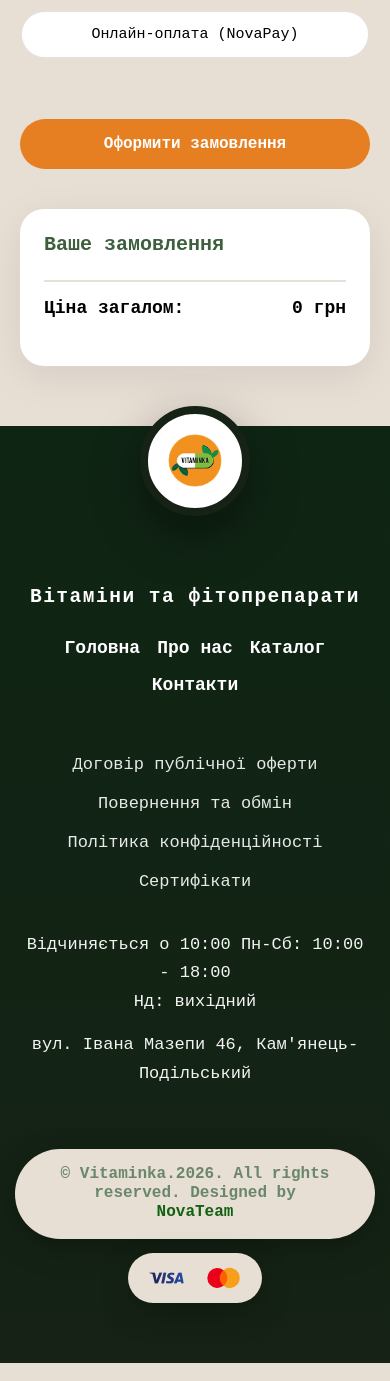
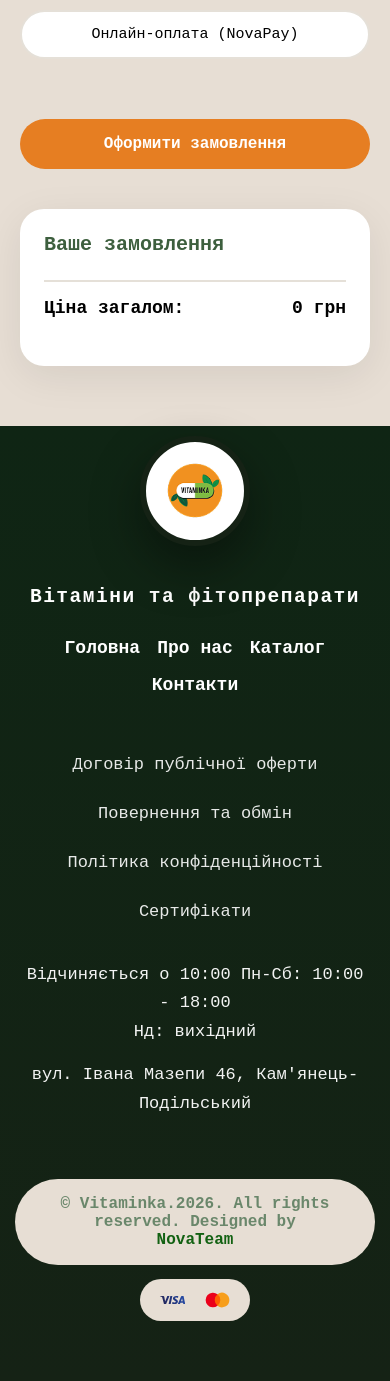
Before and after one commit to AlterEnok/taverna-karpath, a React (Vite) app: page /taverna-karpath/checkout in a window 390 px wide. Shown: the part 960-2341 px from the top of the page. Built offline with nearby package versions, Linux system fonts and the light colour scheme; a web font is replaced by a local one.

Commit message:
fixing footer...again

```diff
--- a/src/App.css
+++ b/src/App.css
@@ -1,10 +1,7 @@
-* {
-  margin: 0;
-  padding: 0;
-  box-sizing: border-box;
-}
-
 body {
   background: #242424;
+  overflow-x: hidden;
+  max-width: 100%;
+  position: relative;
   font-family: system-ui, Arial, sans-serif;
 }
--- a/src/components/Footer/Footer.css
+++ b/src/components/Footer/Footer.css
@@ -3,8 +3,6 @@
     color: var(--white);
     padding: clamp(140px, 12vw, 200px) 20px 70px;
     position: relative;
-
-
 }
 
 .footer-container {
@@ -17,24 +15,31 @@
 .footer-logo-wrapper {
     position: absolute;
     top: -230px;
-    left: 0;
-    right: 0;
-    display: flex;
-    justify-content: center;
+    /* ✅ как у тебя было */
+    left: 50%;
+    transform: translateX(-50%);
+    /* ✅ возвращаем, но фиксируем баг ниже */
+
+    width: max-content;
+    /* 🔥 КЛЮЧЕВОЙ ФИКС */
     z-index: 5;
 }
 
 .footer-logo-circle {
     width: clamp(110px, 11vw, 150px);
     height: clamp(110px, 11vw, 150px);
+
     background: var(--white);
     border-radius: 50%;
+
     display: flex;
     align-items: center;
     justify-content: center;
 
     box-shadow: 0 20px 50px rgba(0, 0, 0, 0.4);
-    border: 8px solid #152215;
+
+    border: 6px solid #152215;
+    /* 🔥 было 8px → давало overflow */
 }
 
 .footer-logo {
@@ -70,7 +75,6 @@
     color: var(--white);
     text-decoration: none;
     position: relative;
-    transition: 0.3s;
 }
 
 .footer-nav-link::after {
@@ -111,7 +115,6 @@
     font-size: 17px;
     color: rgba(255, 255, 255, 0.9);
     text-decoration: none;
-    transition: 0.3s;
 }
 
 .footer-link-small:hover {
@@ -129,9 +132,7 @@
     font-size: 17px;
     line-height: 1.7;
     color: rgba(255, 255, 255, 0.95);
-
     word-break: break-word;
-    /* 🔥 фикс переполнения */
 }
 
 .footer-address {
@@ -143,14 +144,9 @@
     display: flex;
     align-items: center;
     justify-content: center;
-
     gap: clamp(16px, 2vw, 30px);
-
-    width: 100%;
     flex-wrap: wrap;
-
     margin-top: 40px;
-    /* 🔥 вместо top */
 }
 
 /* COPYRIGHT */
@@ -160,14 +156,11 @@
     padding: 16px 36px;
     max-width: 100%;
     text-align: center;
-
-    box-shadow: 0 10px 30px rgba(0, 0, 0, 0.25);
 }
 
 .footer-copyright {
     font-weight: 700;
     font-size: 20px;
-    line-height: 120%;
     color: #6a876b;
 }
 
@@ -188,71 +181,21 @@
     display: flex;
     align-items: center;
     justify-content: center;
-
     gap: 12px;
 
     background: var(--bg-main);
     padding: 10px 16px;
 
     border-radius: 999px;
-
-    box-shadow: 0 10px 30px rgba(0, 0, 0, 0.25);
 }
 
 .footer-payments img {
     height: 22px;
-    object-fit: contain;
-    transition: transform 0.25s ease;
-}
-
-.footer-payments img:hover {
-    transform: scale(1.1);
 }
 
 /* ================= ADAPTIVE ================= */
 
-/* 4K */
-@media (min-width: 1900px) and (max-width: 3500px) {
-    .footer-container {
-        max-width: 1600px;
-    }
-
-    .footer-info {
-        max-width: 1100px;
-        gap: 120px;
-    }
-
-    .footer-logo-wrapper {
-        top: -260px;
-    }
-
-    .footer-payments img {
-        height: 26px;
-    }
-}
-
-/* TABLET */
 @media (max-width: 1024px) {
-    .footer-info {
-        max-width: 700px;
-        gap: 40px;
-    }
-
-    .footer-logo-wrapper {
-        top: -200px;
-    }
-
-    .footer-bottom {
-        gap: 20px;
-    }
-}
-
-/* MOBILE */
-@media (max-width: 768px) {
-    .footer {
-        padding-top: 180px;
-    }
-
     .footer-info {
         flex-direction: column;
         align-items: center;
@@ -264,41 +207,37 @@
         text-align: center;
     }
 
-    .footer-links {
-        align-items: center;
-        gap: 20px;
+    .footer-logo-wrapper {
+        top: -200px;
+    }
+}
+
+@media (max-width: 768px) {
+    .footer {
+        padding-top: 180px;
     }
 
     .footer-logo-wrapper {
         top: -180px;
     }
 
-    .footer-copyright {
-        font-size: 18px;
-    }
-
     .footer-bottom {
         flex-direction: column;
         gap: 14px;
     }
-
-    .footer-payments img {
-        height: 33px;
-    }
 }
 
-/* iPhone */
 @media (max-width: 430px) {
     .footer {
         padding: 160px 15px 60px;
     }
 
+    .footer-logo-wrapper {
+        top: -150px;
+    }
+
     .footer-main-title {
         font-size: clamp(18px, 5vw, 22px);
-    }
-
-    .footer-payments img {
-        height: 30px;
     }
 
     .footer-copyright {
@@ -306,10 +245,9 @@
     }
 }
 
-
 @media (max-width: 360px) {
-    .footer-payments img {
-        height: 25px;
+    .footer-logo-wrapper {
+        top: -130px;
     }
 
     .footer-copyright {
--- a/src/index.css
+++ b/src/index.css
@@ -1,6 +1,12 @@
 * {
   margin: 0;
   padding: 0;
+  box-sizing: border-box;
+}
+
+*,
+*::before,
+*::after {
   box-sizing: border-box;
 }
 
@@ -8,14 +14,8 @@
   --font-main: "Ubuntu Sans Mono", monospace;
 }
 
-/* Головне блокування горизонтального скролу */
-html,
-body {
-  overflow-x: unset;
 
-  width: 100% !important;
-  max-width: 100% !important;
-}
+
 
 /* Додатковий захист від вилазів */
 body {
```
